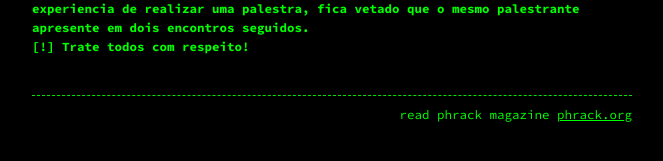
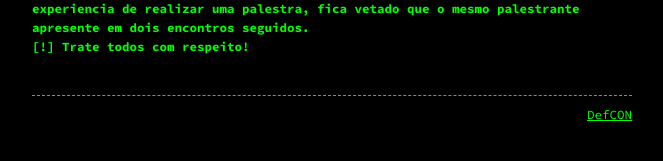
Before and after one commit to AFKConference/afkconference.github.io, a Jekyll site: the page built from index.md, in a window 1280 px wide. Shown: the part 398-559 px from the top of the page, without its empty margins (308-971 px from the left). Built offline with Jekyll 4.4.1, drawn with Linux system fonts in a browser that asks for light colours.

Commit message:
Update _config.yml

```diff
--- a/_config.yml
+++ b/_config.yml
@@ -6,7 +6,12 @@
    - index.md
    - talks.md
 
+footer: '[+] - Refs:'
 footer: 'read phrack magazine <a href="http://phrack.org">phrack.org</a>'
+footer: '<a href="https://www.h2hc.com.br/h2hc/pt/evento">H2HC</a>'
+footer: '<a href="https://nullbyte-con.org/">NullByte</a>'
+footer: '<a href="https://www.x33fcon.com/#!about.md">x33fcon</a>'
+footer: '<a href="https://defcon.org/html/links/dc-faq/dc-faq.html">DefCON</a>'
 
 style: hacker # dark (default) or light
 # listen_for_clients_preferred_style: true # true or false (default)
```
